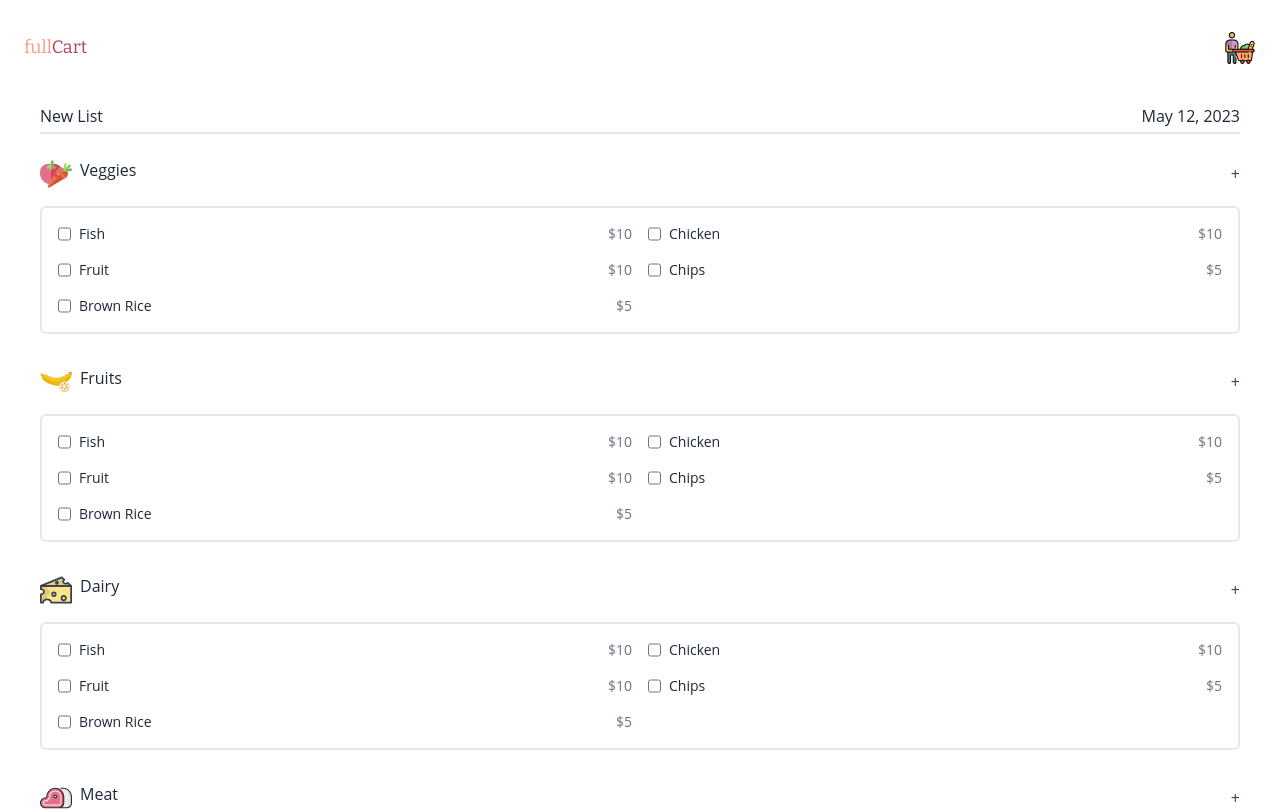
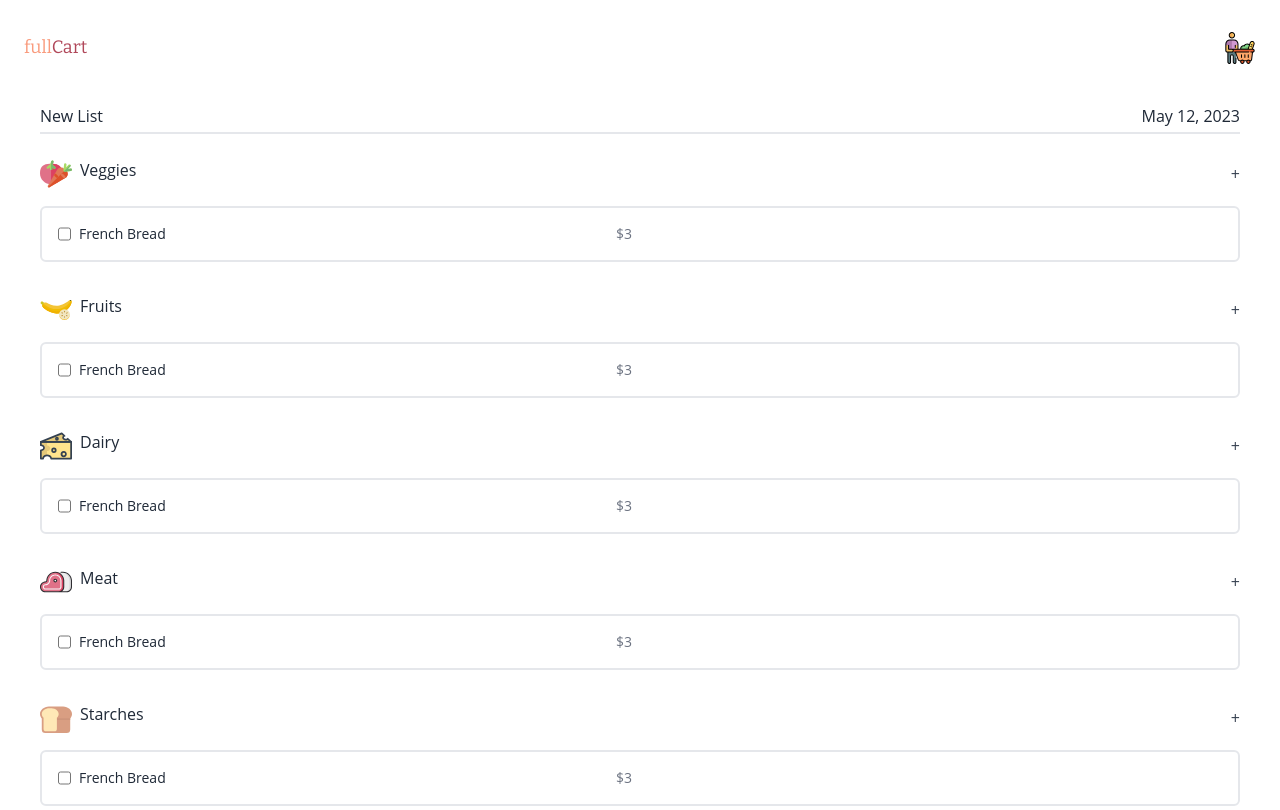
Before and after one commit to michael-duren/full-cart, a React (Vite) app in the folder client/: page /newlist in a window 1280 px wide. Shown: the top 810 px of the page. Built offline with nearby package versions, Linux system fonts and the light colour scheme.

Commit message:
very annoying refactor

```diff
--- /dev/null
+++ b/client/src/components/categories/Category.tsx
@@ -0,0 +1,54 @@
+import { CategoryItems } from '../../utils/types';
+
+interface CategoryProps {
+  categoryCollection: CategoryItems;
+}
+
+export default function CategoryColection({
+  categoryCollection,
+}: CategoryProps) {
+  const { category, CategoryIcon, items } = categoryCollection;
+
+  return (
+    <div key={category} className="flex items-start  flex-col w-full">
+      <div className="flex my-2 justify-between items-center w-full">
+        <div className="flex space-x-2">
+          <div>{<CategoryIcon className="h-8 w-8" />}</div>
+          <h3>{category}</h3>
+        </div>
+        <div>
+          <button className="text-gray-700 hover:text-gray-900">
+            <span className="drop-shadow-2xl">+</span>
+          </button>
+        </div>
+      </div>
+      {/* items */}
+      <div className="grid grid-cols-2 border-2 rounded-md p-2 my-2 w-full">
+        {items &&
+          items.map((item) => {
+            return (
+              <div
+                key={item.name}
+                className="flex text-sm items-center justify-between"
+              >
+                <div className="flex w-full m-2 justify-between gap-1 items-center">
+                  <div className="flex gap-2">
+                    <input
+                      type="checkbox"
+                      id={item.name}
+                      name={item.name}
+                      value={item.name}
+                    />
+                    <label className=" flex" htmlFor={item.name}>
+                      {item.name}
+                    </label>
+                  </div>
+                  <div className="text-gray-500">${item.price}</div>
+                </div>
+              </div>
+            );
+          })}
+      </div>
+    </div>
+  );
+}
--- /dev/null
+++ b/client/src/components/categories/Item.tsx
@@ -0,0 +1,26 @@
+import { Item } from '../../utils/types';
+
+interface ItemProps {
+  item: any;
+}
+
+export default function Item({ item }: ItemProps) {
+  return (
+    <div key={item.name} className="flex text-sm items-center justify-between">
+      <div className="flex w-full m-2 justify-between gap-1 items-center">
+        <div className="flex gap-2">
+          <input
+            type="checkbox"
+            id={item.name}
+            name={item.name}
+            value={item.name}
+          />
+          <label className=" flex" htmlFor={item.name}>
+            {item.name}
+          </label>
+        </div>
+        <div className="text-gray-500">${item.price}</div>
+      </div>
+    </div>
+  );
+}
--- a/client/src/components/categories/categories.ts
+++ b/client/src/components/categories/categories.ts
@@ -10,16 +10,16 @@ import { ReactComponent as Condiments } from '../../assets/icons/categories/cond
 import { ReactComponent as Household } from '../../assets/icons/categories/household.svg';
 
 const categories = [
-  { category: 'Veggies', icon: Veggies },
-  { category: 'Fruits', icon: Fruits },
-  { category: 'Dairy', icon: Dairy },
-  { category: 'Meat', icon: Meat },
-  { category: 'Starches', icon: Starches },
-  { category: 'Snacks', icon: Snacks },
-  { category: 'Beverages', icon: Beverages },
-  { category: 'Spices', icon: Spices },
-  { category: 'Condiments', icon: Condiments },
-  { category: 'Household', icon: Household },
+  { category: 'Veggies', CategoryIcon: Veggies },
+  { category: 'Fruits', CategoryIcon: Fruits },
+  { category: 'Dairy', CategoryIcon: Dairy },
+  { category: 'Meat', CategoryIcon: Meat },
+  { category: 'Starches', CategoryIcon: Starches },
+  { category: 'Snacks', CategoryIcon: Snacks },
+  { category: 'Beverages', CategoryIcon: Beverages },
+  { category: 'Spices', CategoryIcon: Spices },
+  { category: 'Condiments', CategoryIcon: Condiments },
+  { category: 'Household', CategoryIcon: Household },
 ];
 
 export default categories;
--- a/client/src/routes/lists/NewList.tsx
+++ b/client/src/routes/lists/NewList.tsx
@@ -1,18 +1,19 @@
 import dayjs from 'dayjs';
 import localizedFormat from 'dayjs/plugin/localizedFormat';
 import categories from '../../components/categories/categories';
+import CategoryColection from '../../components/categories/Category';
+import { CategoryItems } from '../../utils/types';
 
 export default function NewList() {
   dayjs.extend(localizedFormat);
-  const tempCategories = categories.map((category) => {
+  const tempCategories: CategoryItems[] = categories.map((category) => {
     return {
       ...category,
       items: [
-        { name: 'Fish', price: 10 },
-        { name: 'Chicken', price: 10 },
-        { name: 'Fruit', price: 10 },
-        { name: 'Chips', price: 5 },
-        { name: 'Brown Rice', price: 5 },
+        {
+          name: 'French Bread',
+          price: 3,
+        },
       ],
     };
   });
@@ -27,48 +28,9 @@ export default function NewList() {
         <div className="flex w-full mt-4 flex-col items-start justify-center gap-4">
           {tempCategories.map((category) => {
             return (
-              <div
-                key={category.category}
-                className="flex items-start  flex-col w-full"
-              >
-                <div className="flex my-2 justify-between items-center w-full">
-                  <div className="flex space-x-2">
-                    <div>{<category.icon className="h-8 w-8" />}</div>
-                    <h3>{category.category}</h3>
-                  </div>
-                  <div>
-                    <button className="text-gray-700 hover:text-gray-900">
-                      <span className="drop-shadow-2xl">+</span>
-                    </button>
-                  </div>
-                </div>
-                {/* items */}
-                <div className="grid grid-cols-2 border-2 rounded-md p-2 my-2 w-full">
-                  {category.items.map((item) => {
-                    return (
-                      <div
-                        key={item.name}
-                        className="flex text-sm items-center justify-between"
-                      >
-                        <div className="flex w-full m-2 justify-between gap-1 items-center">
-                          <div className="flex gap-2">
-                            <input
-                              type="checkbox"
-                              id={item.name}
-                              name={item.name}
-                              value={item.name}
-                            />
-                            <label className=" flex" htmlFor={item.name}>
-                              {item.name}
-                            </label>
-                          </div>
-                          <div className="text-gray-500">${item.price}</div>
-                        </div>
-                      </div>
-                    );
-                  })}
-                </div>
-              </div>
+              <CategoryColection
+                categoryCollection={category}
+              ></CategoryColection>
             );
           })}
         </div>
--- /dev/null
+++ b/client/src/utils/types.ts
@@ -0,0 +1,28 @@
+export interface Item {
+  name: string;
+  price: number;
+  category?: string;
+}
+
+export enum Category {
+  'Veggies',
+  'Fruits',
+  'Dairy',
+  'Meat',
+  'Starches',
+  'Snacks',
+  'Beverages',
+  'Spices',
+  'Condiments',
+  'Household',
+}
+
+export interface CategoryItems {
+  category: string;
+  CategoryIcon: React.FunctionComponent<
+    React.SVGProps<SVGSVGElement> & {
+      title?: string | undefined;
+    }
+  >;
+  items?: Item[];
+}
```
